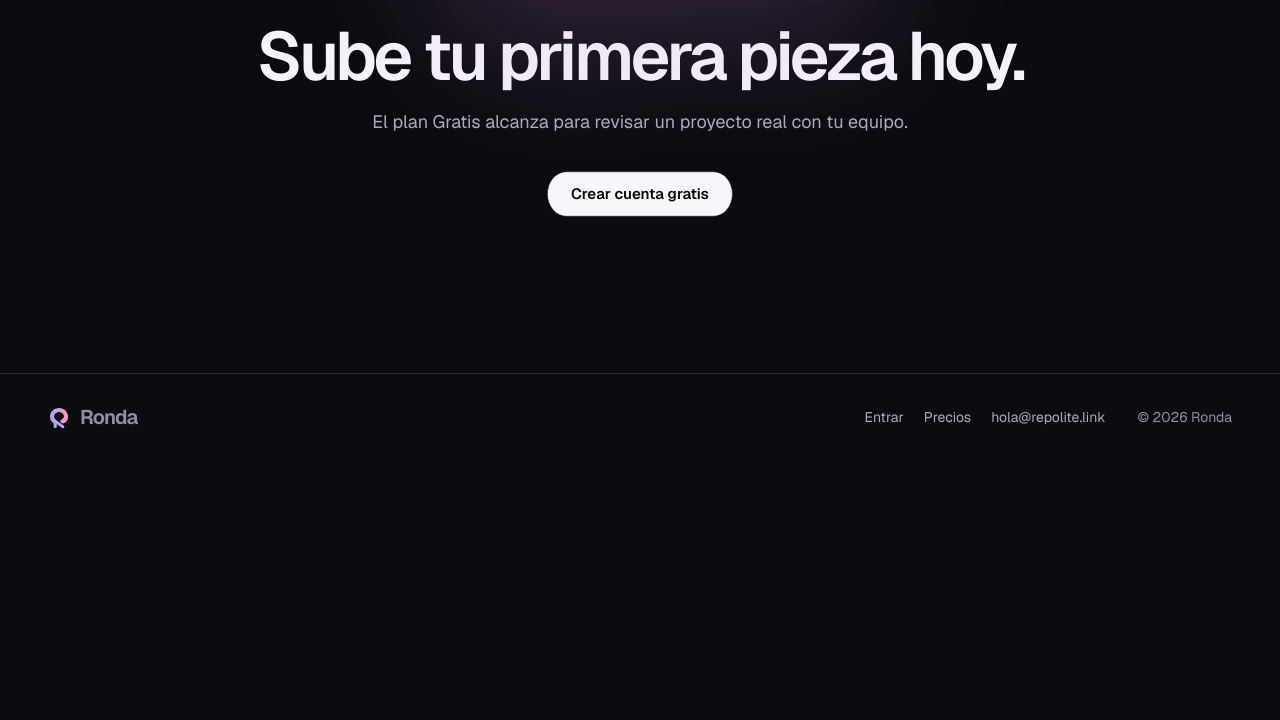
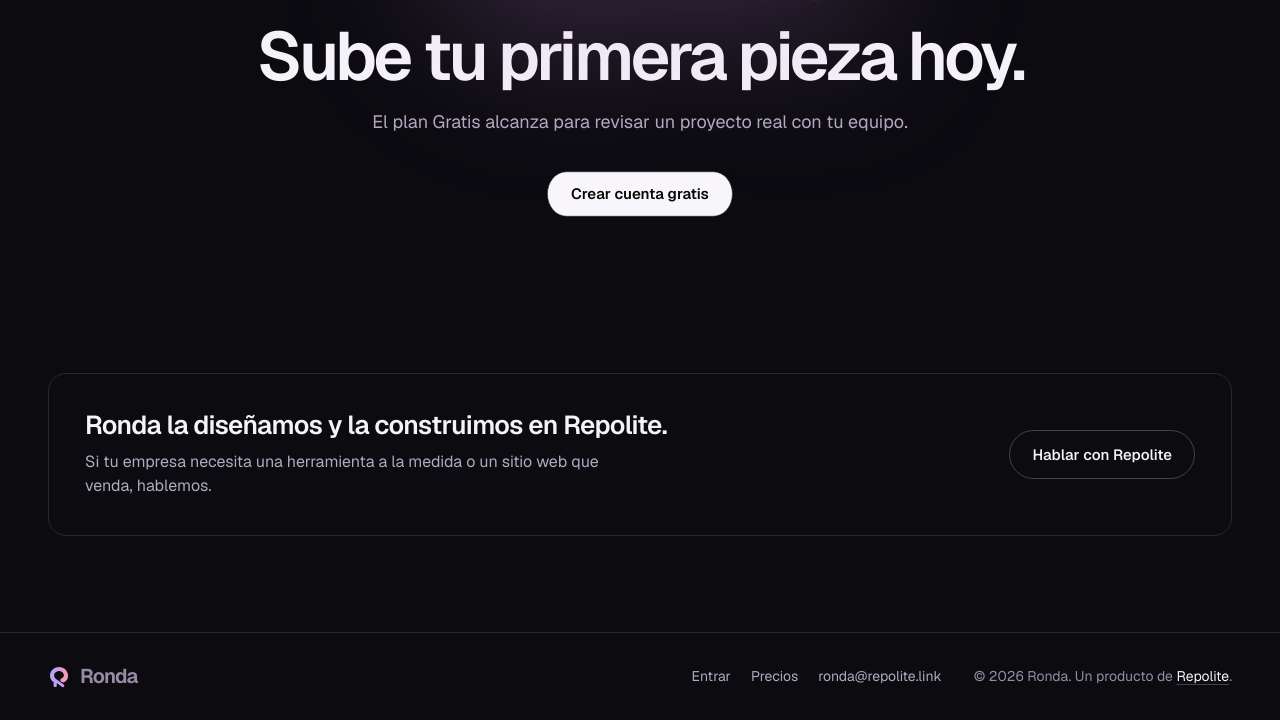
Before and after one commit to JT-Desing/ronda-review-platform, an Astro site in the folder landing/: page / in a window 1280 px wide. Shown: the part 6329-7049 px from the top of the page. Before the commit the page ends 6790 px from the top, so only its background shows below. Built offline with nearby package versions, Linux system fonts and the light colour scheme; Astro itself is replaced by a stand-in of ours.

Commit message:
feat(landing): credit Repolite and set Ronda sales email
Adds a band before the footer pointing to Repolite custom development,
'Un producto de Repolite' in the footer, and ronda@repolite.link as the
sales address for paid plans.

```diff
--- a/landing/src/data/site.js
+++ b/landing/src/data/site.js
@@ -3,5 +3,7 @@ export const APP_URL = 'https://ronda.repolite.link';
 // La app todavía no abre el registro desde la URL; llega al acceso y ahí se elige "Crear cuenta".
 export const SIGNUP_URL = APP_URL;
 export const LOGIN_URL = APP_URL;
-// Pendiente: confirmar el correo comercial antes de publicar.
-export const SALES_EMAIL = 'hola@repolite.link';
+// Alias de Zoho para planes, pagos y soporte de Ronda.
+export const SALES_EMAIL = 'ronda@repolite.link';
+export const REPOLITE_URL = 'https://repolite.link';
+export const REPOLITE_CONTACT_URL = 'https://repolite.link/#contact';
--- a/landing/src/pages/index.astro
+++ b/landing/src/pages/index.astro
@@ -10,7 +10,7 @@ import pautaArt from '../assets/abstract-sculpture-pauta.png';
 import socialArt from '../assets/abstract-sculpture-planning.png';
 import teamArt from '../assets/abstract-sculpture-team.png';
 import ribbon from '../assets/abstract-ribbon-inflated-v3.png';
-import { SIGNUP_URL, LOGIN_URL, SALES_EMAIL } from '../data/site.js';
+import { SIGNUP_URL, LOGIN_URL, SALES_EMAIL, REPOLITE_URL, REPOLITE_CONTACT_URL } from '../data/site.js';
 
 const steps = [
   { chip: 'V1', title: 'Subes la pieza', text: 'Video, imagen, PDF o el enlace de un sitio web. Entra al proyecto como primera versión.' },
@@ -140,6 +140,16 @@ const description = 'Comenta en el fotograma exacto, dibuja sobre la pieza y apr
         <LiquidLink href={SIGNUP_URL}>Crear cuenta gratis</LiquidLink>
       </div>
     </section>
+
+    <section class="maker" aria-labelledby="repolite-titulo">
+      <div class="wrap maker-inner">
+        <div>
+          <h2 id="repolite-titulo">Ronda la diseñamos y la construimos en Repolite.</h2>
+          <p>Si tu empresa necesita una herramienta a la medida o un sitio web que venda, hablemos.</p>
+        </div>
+        <a class="btn" href={REPOLITE_CONTACT_URL}>Hablar con Repolite</a>
+      </div>
+    </section>
   </main>
 
   <footer class="site-footer">
@@ -150,7 +160,7 @@ const description = 'Comenta en el fotograma exacto, dibuja sobre la pieza y apr
         <a href="#precios">Precios</a>
         <a href={`mailto:${SALES_EMAIL}`}>{SALES_EMAIL}</a>
       </nav>
-      <p>© 2026 Ronda</p>
+      <p>© 2026 Ronda. Un producto de <a class="maker-link" href={REPOLITE_URL}>Repolite</a>.</p>
     </div>
   </footer>
 </Base>
@@ -219,10 +229,15 @@ const description = 'Comenta en el fotograma exacto, dibuja sobre la pieza y apr
   .closing h2{font-size:clamp(36px,5.4vw,68px);line-height:1;letter-spacing:-.05em}
   .closing p{margin:18px 0 32px;color:var(--muted);font-size:18px}
 
+  .maker{padding-bottom:clamp(56px,8vw,96px)}
+  .maker-inner{display:flex;flex-wrap:wrap;align-items:center;justify-content:space-between;gap:20px 40px;padding:clamp(24px,3vw,36px);border-radius:18px;border:1px solid var(--line)}
+  .maker h2{font-size:clamp(20px,2.2vw,26px);letter-spacing:-.025em;line-height:1.2}
+  .maker p{margin-top:8px;color:var(--muted);max-width:56ch}
   .site-footer{border-top:1px solid var(--line);padding-block:28px}
   .footer-inner{display:flex;flex-wrap:wrap;align-items:center;gap:16px 32px;font-size:14px;color:var(--faint)}
   .footer-inner nav{display:flex;flex-wrap:wrap;gap:20px;margin-left:auto}
   .footer-inner a{color:var(--muted);text-decoration:none}
+  .footer-inner .maker-link{color:var(--text);text-decoration:underline;text-decoration-color:var(--line-strong);text-underline-offset:3px}
   .footer-inner a:hover{color:var(--text)}
   @media (max-width:640px){.footer-inner nav{margin-left:0;width:100%}}
 </style>
```
Also changed, not shown: landing/README.md.
